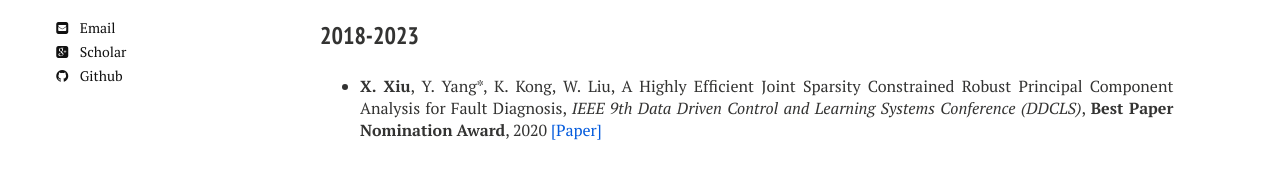
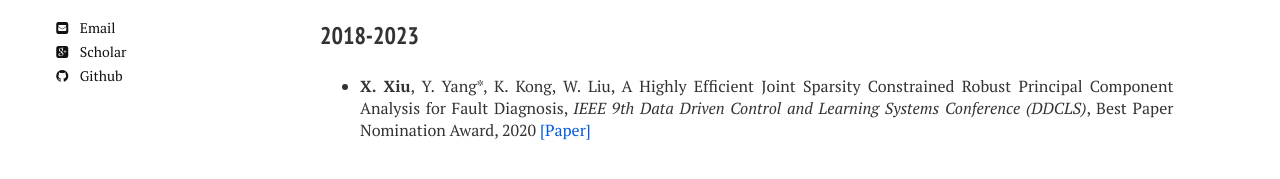
Before and after one commit to xianchaoxiu/xianchaoxiu.github.io, a Jekyll site: the page built from conferences/index.md, in a window 1280 px wide. Shown: the part 309-488 px from the top of the page. Built offline with Jekyll 4.4.1, drawn with Linux system fonts in a browser that asks for light colours; nearby versions of some CDN libraries.

Commit message:
Update index.md

```diff
--- a/conferences/index.md
+++ b/conferences/index.md
@@ -16,4 +16,4 @@ share: false
 * C. Huang, P. Shang, <b>X. Xiu*</b>, A Riemannian Augmented Lagrangian Method for Structured Sparse PCA, <i> Chinese Control Conference (CCC)</i>, 2024 <br>
 
 ### 2018-2023
-* <b>X. Xiu</b>, Y. Yang*, K. Kong, W. Liu, A Highly Efficient Joint Sparsity Constrained Robust Principal Component Analysis for Fault Diagnosis, <i>IEEE 9th Data Driven Control and Learning Systems Conference (DDCLS)</i>, <b>Best Paper Nomination Award</b>, 2020 <a href="https://ieeexplore.ieee.org/abstract/document/9275063" class="textlink" target="_blank">[Paper]</a> <br>
+* <b>X. Xiu</b>, Y. Yang*, K. Kong, W. Liu, A Highly Efficient Joint Sparsity Constrained Robust Principal Component Analysis for Fault Diagnosis, <i>IEEE 9th Data Driven Control and Learning Systems Conference (DDCLS)</i>, Best Paper Nomination Award, 2020 <a href="https://ieeexplore.ieee.org/abstract/document/9275063" class="textlink" target="_blank">[Paper]</a> <br>
```
